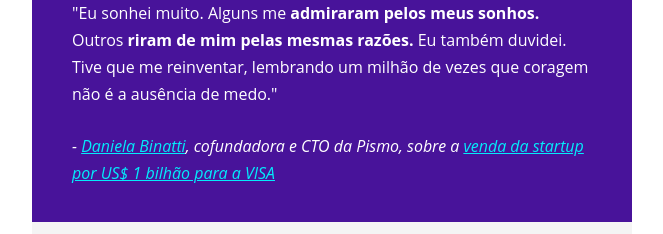
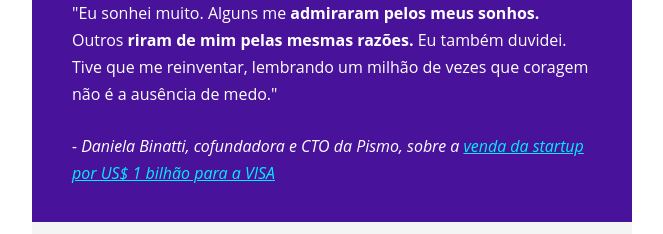
Before and after one commit to weimpact-tech/newsletter-28, a plain HTML site: page index.html in a window 1280 px wide. Shown: the part 3880-4114 px from the top of the page, without its empty margins (308-971 px from the left). Drawn offline with Linux system fonts and the light colour scheme.

Commit message:
remoção link nome dicadaceo

```diff
--- a/index.html
+++ b/index.html
@@ -334,10 +334,8 @@
                                                         <p id="pBranco" align="center"
                                                             style="-webkit-text-size-adjust: 100%; -ms-text-size-adjust: 100%; text-align: left; padding-left: 20px; padding-right: 20px; font-size: 16px; font-family: 'Open Sans', sans-serif; margin: 25px 0px 20px; color: white;">
                                                             <i>
-                                                                - <a href="" target="_blank"
-                                                                    style="-webkit-text-size-adjust: 100%; -ms-text-size-adjust: 100%; color: #04ebfb;">Daniela
-                                                                    Binatti</a>, cofundadora e CTO da Pismo, sobre a <a
-                                                                    href="https://www.linkedin.com/feed/update/urn:li:activity:7082068450482753536/"
+                                                                - Daniela Binatti, cofundadora e CTO da Pismo, sobre a
+                                                                <a href="https://www.linkedin.com/feed/update/urn:li:activity:7082068450482753536/"
                                                                     target="_blank"
                                                                     style="-webkit-text-size-adjust: 100%; -ms-text-size-adjust: 100%; color: #04ebfb;">
                                                                     venda da startup por US$ 1 bilhão para a VISA </a>
```
